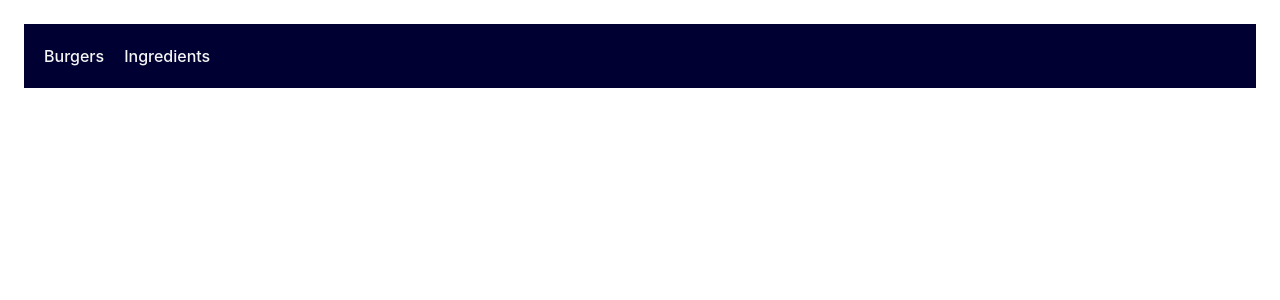
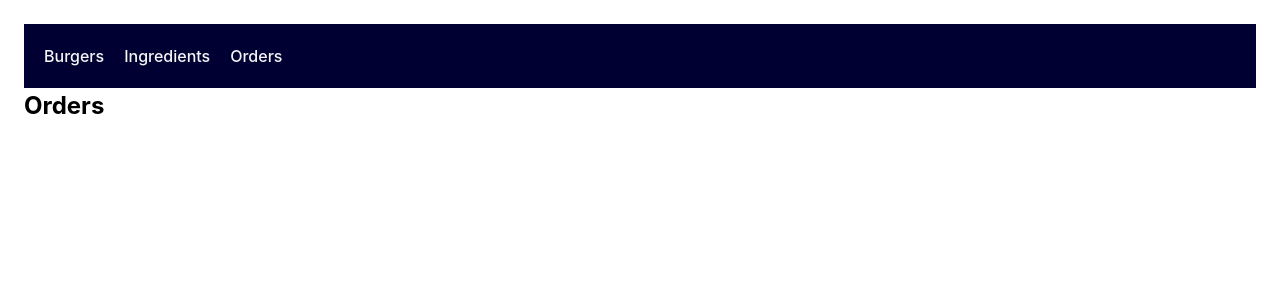
Before and after one commit to alfiomartini/burger-app, a React (Vite) app: page /orders in a window 1280 px wide. Before the commit this address had no page. Shown: the top 300 px of the page. Built offline with nearby package versions, Linux system fonts and the light colour scheme; data requests are answered from the project's data file.

Commit message:
add route for orders component

```diff
--- a/src/App.tsx
+++ b/src/App.tsx
@@ -9,6 +9,7 @@ import { Burger, Ingredient, WeakIngredient } from "./interfaces";
 import { Header } from "./components/header/Header";
 import { Ingredients } from "./components/ingredients/Ingredients";
 import { Burgers } from "./components/burgers/Burgers";
+import { Orders } from "./components/orders/Orders";
 import { Route, Routes } from "react-router-dom";
 import "./App.css";
 
@@ -96,6 +97,7 @@ function App() {
               />
             }
           />
+          <Route path="/orders" element={<Orders />} />
         </Routes>
       </div>
     </div>
--- a/src/components/header/Header.tsx
+++ b/src/components/header/Header.tsx
@@ -6,6 +6,7 @@ export function Header() {
     <div className="navbar">
       <Link to="/">Burgers</Link>
       <Link to="/ingredients">Ingredients</Link>
+      <Link to="/orders">Orders</Link>
     </div>
   );
 }
--- /dev/null
+++ b/src/components/orders/Orders.tsx
@@ -0,0 +1,3 @@
+export function Orders() {
+  return <h2>Orders</h2>;
+}
```
